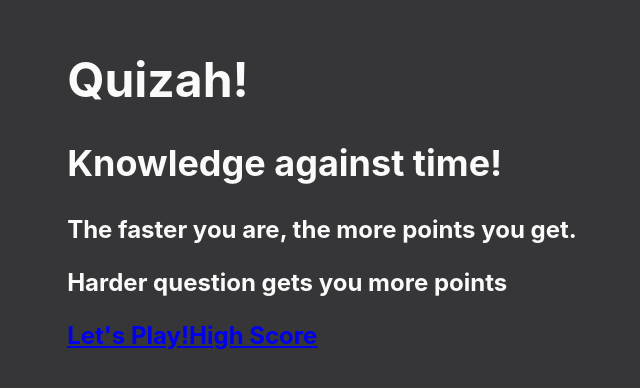
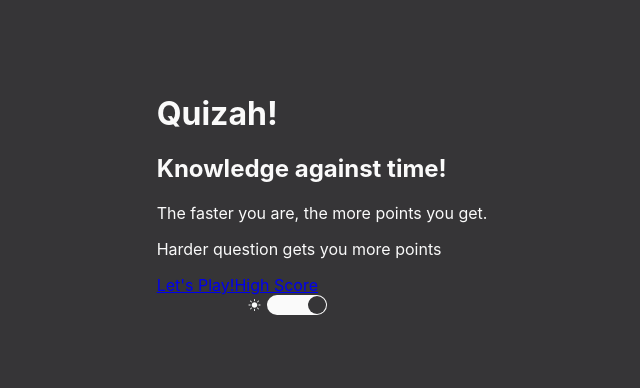
Before and after one commit to rongeee/quizah-react, a React (Create React App) app: page / in a window 1280 px wide. Shown: the part 206-594 px from the top of the page, without its empty margins (318-958 px from the left). Built offline with nearby package versions, Linux system fonts and the light colour scheme.

Commit message:
Added react-spring and page transitions

```diff
--- a/package.json
+++ b/package.json
@@ -8,9 +8,10 @@
     "@testing-library/user-event": "^7.1.2",
     "react": "^16.13.1",
     "react-dom": "^16.13.1",
+    "react-icons": "^3.11.0",
     "react-router-dom": "^5.2.0",
     "react-scripts": "3.4.3",
-    "react-icons": "^3.11.0",
+    "react-spring": "^8.0.27",
     "react-switch": "^5.0.1",
     "styled-components": "^5.2.0"
   },
--- a/src/App.js
+++ b/src/App.js
@@ -1,22 +1,31 @@
 import React, { useContext } from "react";
 import StartScreen from "./components/StartScreen";
 import { QuizContext } from "./provider/QuizProvider";
-import { Switch, Route } from "react-router-dom";
+import { Switch, Route, Link, Router, useLocation } from "react-router-dom";
 import QuizSetupScreen from "./components/QuizSetupScreen";
+import { useTransition, animated } from 'react-spring'
 
 function App() {
   const { currentGame, setCurrentGame } = useContext(QuizContext);
+  const location = useLocation()
+  console.log(location);
+
+  const transitions = useTransition(location, location => location.pathname, {
+    from: { opacity: 0, transform: 'translateX(100%)' },
+    enter: { opacity: 1, transform: 'translateX(0%)' },
+    leave: { opacity: 0, transform: 'translateX(-50%)' },
+  })
+
   return (
-    <div>
-      <Switch>
-        <Route path="/setup">
-          <QuizSetupScreen />
-        </Route>
-        <Route path="/">
-          <StartScreen currentGame={currentGame} />
-        </Route>
+  transitions.map(({ item: location, props, key }) => (
+    // TODO: Remove inline-styling
+    <animated.div key={key} style={{...props, position: 'absolute', top: '0', left: '0', display: 'grid', placeItems: 'center', height: '100%', width: '100%'}}>
+      <Switch location={location}>
+        <Route path="/" exact component={StartScreen} />
+        <Route path="/setup" component={QuizSetupScreen} />
       </Switch>
-    </div>
+    </animated.div>
+  ))
   );
 }
 
--- a/src/components/StartScreen.jsx
+++ b/src/components/StartScreen.jsx
@@ -1,11 +1,12 @@
 import React, { useState } from "react";
 import { Link } from "react-router-dom";
+import ThemeSwitcher from "./ThemeSwitcher";
 const StartScreen = () => {
   function handleStart() {}
 
   return (
     <div>
-      <h2>
+
         <div>
           <h1>Quizah!</h1>
           <h2>Knowledge against time!</h2>
@@ -16,7 +17,8 @@ const StartScreen = () => {
           <Link to="/setup">Let's Play!</Link>
           <a href="./score.php">High Score</a>
         </div>
-      </h2>
+
+          <ThemeSwitcher />
     </div>
   );
 };
--- a/src/index.css
+++ /dev/null
@@ -1,12 +0,0 @@
-body {
-  margin: 0;
-  padding: 0;
-  font-family: -apple-system, BlinkMacSystemFont, "Segoe UI", "Roboto", "Oxygen",
-    "Ubuntu", "Cantarell", "Fira Sans", "Droid Sans", "Helvetica Neue",
-    sans-serif;
-  -webkit-font-smoothing: antialiased;
-  -moz-osx-font-smoothing: grayscale;
-  display: grid;
-  place-items: center;
-  height: 100vh;
-}
--- a/src/styled/GlobalStyles.js
+++ b/src/styled/GlobalStyles.js
@@ -19,5 +19,6 @@ export const GlobalStyles = createGlobalStyle`
     padding: 0;
     font-family: BlinkMacSystemFont, -apple-system, 'Segoe UI', Roboto, Helvetica, Arial, sans-serif;
     transition: all 0.25s linear;
+    overflow-x: hidden;
   }
   `;
```
Also changed, not shown: 1 other file (tests, documents, lock files or other folders).
